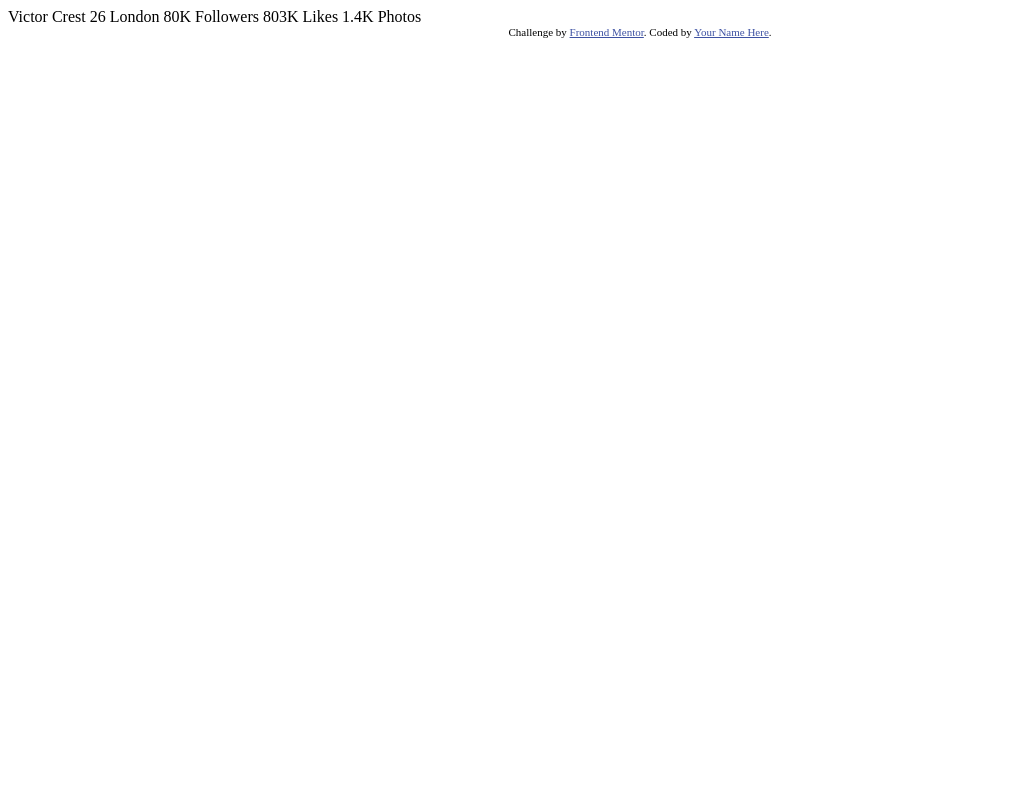
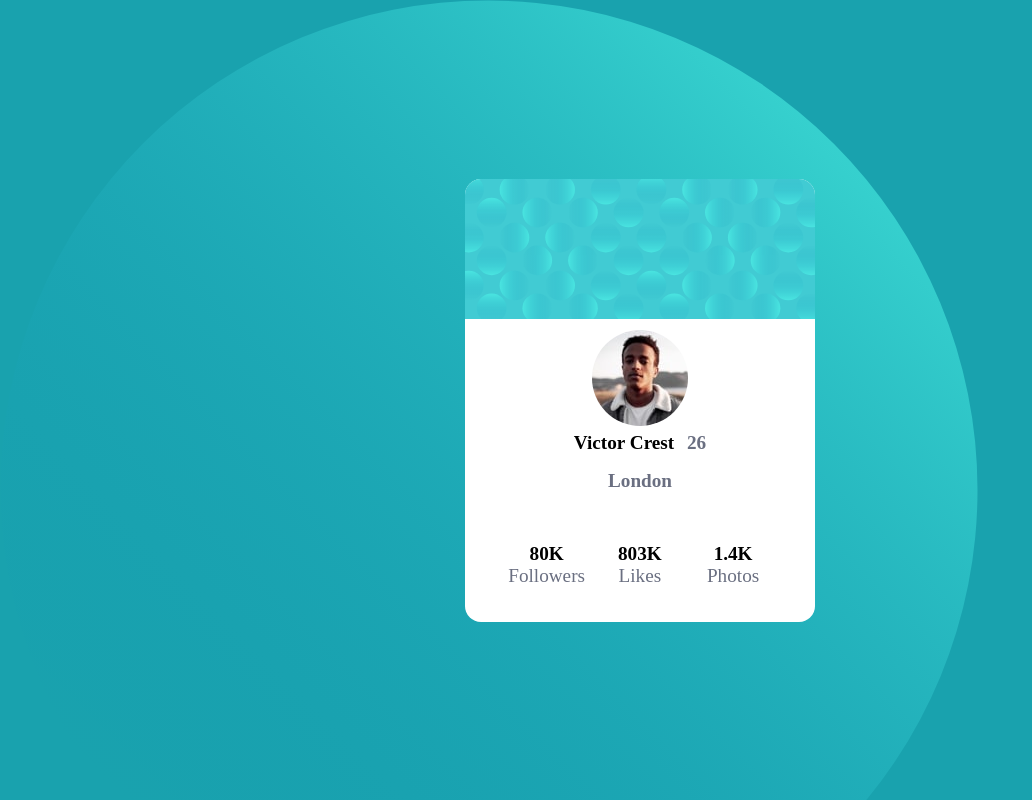
Before and after one commit to Deividmattos/CardProfile, a plain HTML site: page index.html in a window 1280 px wide. Shown: the whole page, without its empty margins (0-1032 px from the left). Drawn offline with Linux system fonts and the light colour scheme.

Commit message:
create page

```diff
--- a/css/global.css
+++ b/css/global.css
@@ -0,0 +1,80 @@
+:root {
+  --Dark-Cyan: hsl(185, 75%, 39%);
+  --Very-dark-desaturated: hsl(229, 23%, 23%);
+  --Dark-grayish-blue: hsl(227, 10%, 46%);
+}
+* {
+  margin: 0;
+  padding: 0;
+  box-sizing: 0;
+}
+body {
+  min-height: 100vh;
+  display: grid;
+  place-content: center;
+  background-image: url(../images/bg-pattern-top.svg);
+  background-repeat: no-repeat;
+  background-color: var(--Dark-Cyan);
+  font-size: 1.2rem;
+}
+.car {
+  max-width: 400px;
+  margin: 1rem;
+  position: relative;
+  background-color:white;
+  border-radius: 1rem;
+}
+.car img {
+  border-radius: 1rem 1rem 0 0;
+}
+.author_img_victor{
+     display: flex;
+     align-items: center;
+     justify-content: center;
+}
+.author_img_victor img{
+      border-radius: 50%;
+      border: 6px solid white;
+      position: relative;
+      top: 0;
+}
+.author p{
+      font-weight: 700;
+}
+.author span{
+      margin-left: 0.8rem;
+      color: var(--Dark-grayish-blue);
+}
+.name_author{
+      text-align: center;
+}
+.city{
+      text-align: center;
+      color: var(--Dark-grayish-blue);
+      font-weight: 400;
+      padding:1rem;
+
+}
+.rede {
+  display: flex;
+  padding: 10%;
+}
+.followers {
+  width: 33.3%;
+  text-align: center;
+  font-weight: 700;
+}
+.likes {
+  width: 33.3%;
+  text-align: center;
+  font-weight: 700;
+}
+.photos {
+  width: 33.3%;
+  text-align: center;
+  font-weight: 700;
+}
+.status{
+      color: var(--Dark-grayish-blue);
+      font-weight: 400;
+}
--- a/index.html
+++ b/index.html
@@ -3,34 +3,45 @@
 <head>
   <meta charset="UTF-8">
   <meta name="viewport" content="width=device-width, initial-scale=1.0"> <!-- displays site properly based on user's device -->
-
+  <link rel="preconnect" href="https://fonts.googleapis.com">
+  <link rel="preconnect" href="https://fonts.gstatic.com" crossorigin>
+  <link href="https://fonts.googleapis.com/css2?family=Figtree:wght@600;800&family=Kumbh+Sans:wght@400;700&family=Lexend+Deca:wght@400;700&family=Outfit:wght@300;400;600&family=Red+Hat+Display:wght@500;700;800&family=Roboto:ital@1&display=swap" rel="stylesheet">
   <link rel="icon" type="image/png" sizes="32x32" href="./images/favicon-32x32.png">
   <link rel="stylesheet" href="css/global.css">
   <link rel="stylesheet" href="css/responsive.css">
   <title>Frontend Mentor | Profile card component</title>
 
   <!-- Feel free to remove these styles or customise in your own stylesheet 👍 -->
-  <style>
-    .attribution { font-size: 11px; text-align: center; }
-    .attribution a { color: hsl(228, 45%, 44%); }
-  </style>
+
 </head>
 <body>
-  Victor Crest
-  26
-  London
+    <div class="car">
+      <img src="images/bg-pattern-card.svg" alt="">
 
-  80K
-  Followers
+      <div class="author">
+         <div class="author_img_victor">
+            <img src="images/image-victor.jpg" alt="author">
+         </div>
 
-  803K
-  Likes
+        <p class="name_author">Victor Crest<span>26</span></p>
+        <p class="city">London</p>
+      </div>
 
-  1.4K
-  Photos
-  <div class="attribution">
-    Challenge by <a href="https://www.frontendmentor.io?ref=challenge" target="_blank">Frontend Mentor</a>.
-    Coded by <a href="#">Your Name Here</a>.
-  </div>
+
+      <div class="rede">
+         <div class="followers">
+            <p>80K</p>
+            <p class="status">Followers</p>
+         </div>
+         <div class="likes">
+             <p>803K</p>
+             <p class="status">Likes</p>
+         </div>
+         <div class="photos">
+             <p>1.4K</p>
+             <p class="status"> Photos</p>
+         </div>
+      </div>
+    </div>
 </body>
 </html>
```
